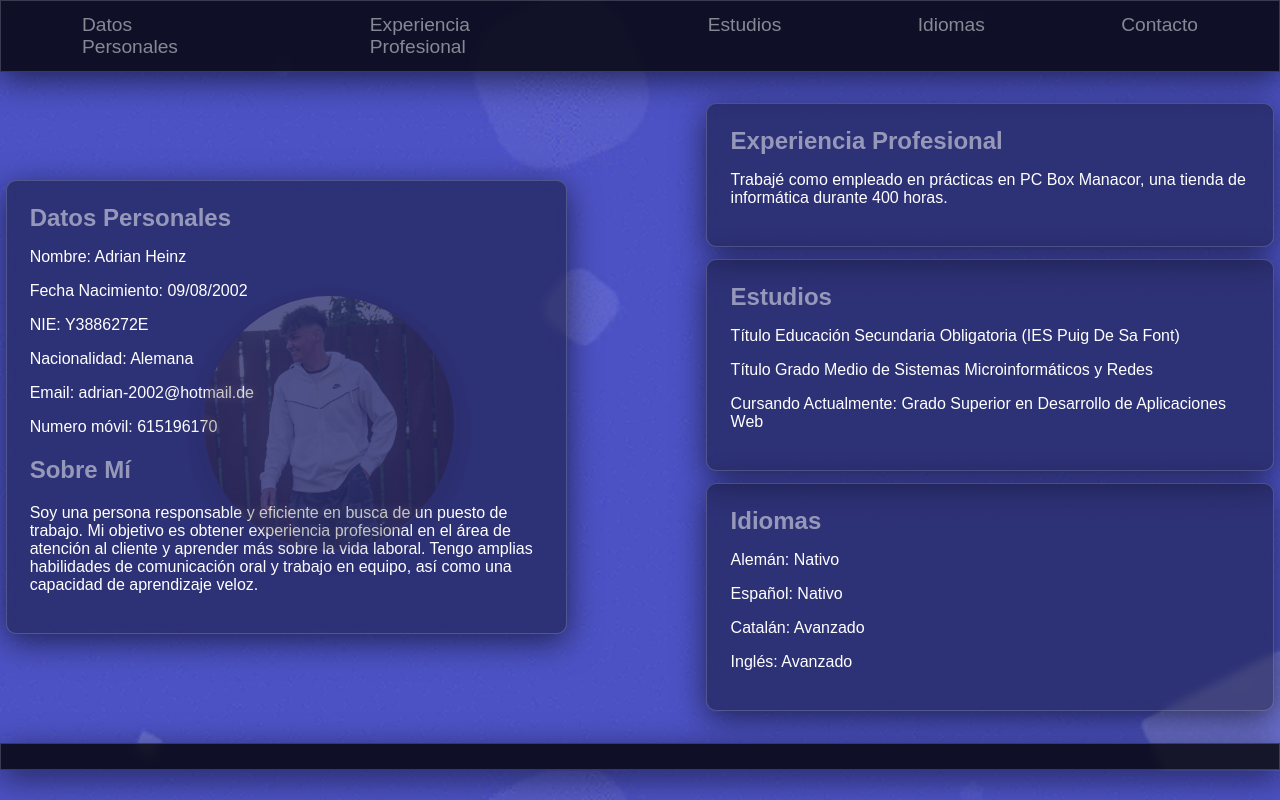
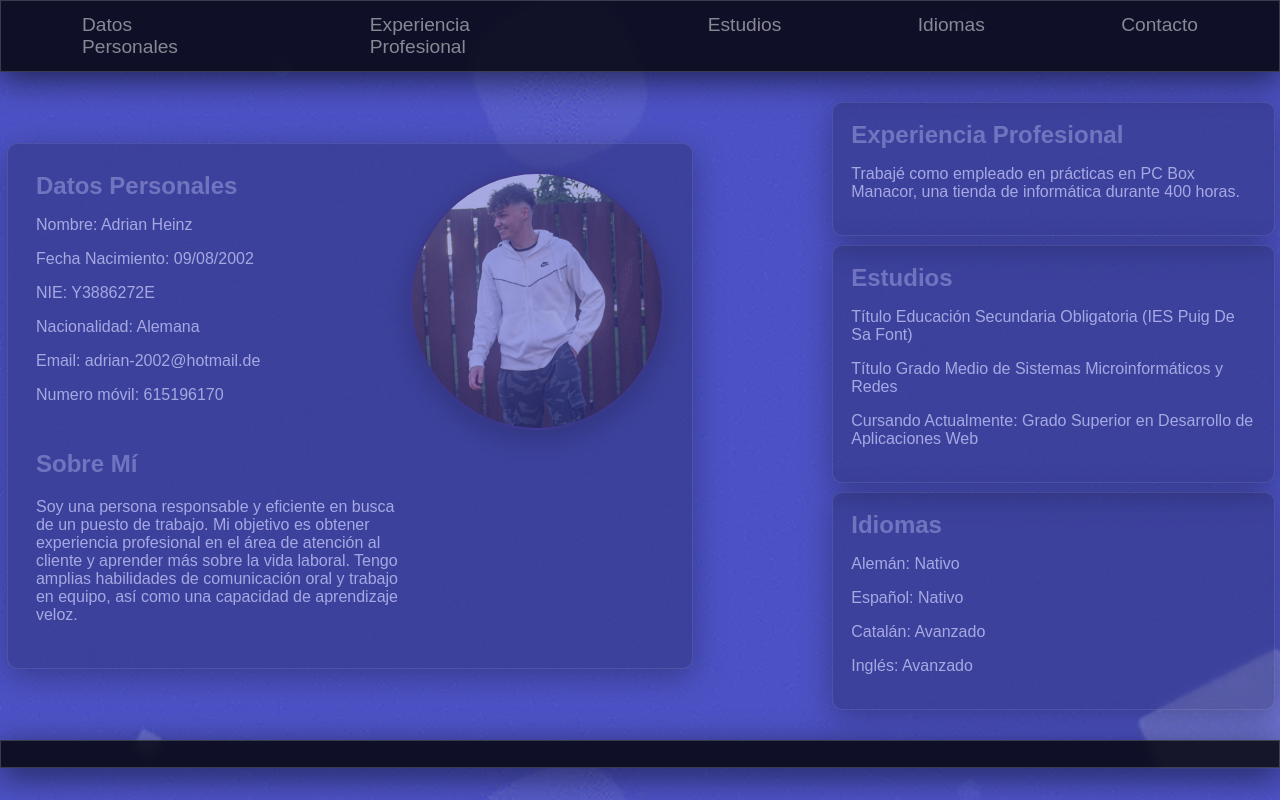
Before and after one commit to aheinz15563/project, a plain HTML site: page index.html in a window 1280 px wide. Drawn offline with Linux system fonts and the light colour scheme.

Commit message:
Retoques CSS, posicionament Image Curriculum

```diff
--- a/css.css
+++ b/css.css
@@ -103,6 +103,13 @@ main{
 
 }
 
+.sub-container-main{
+
+    display: grid;
+    grid-template-columns: auto auto;
+
+}
+
 .container-secondary{
 
     display: grid;
@@ -123,20 +130,16 @@ section{
     padding: 4%;
     margin-bottom: 2%;
     margin: 1%;
+    opacity: 0.5;
+    transition: 1s;
 
 }
 
 section:hover{
 
-    background: rgba(0, 0, 0, 0.4);
-    box-shadow: 0 8px 32px 0 rgba(0, 0, 0, 0.57);
-    backdrop-filter: blur( 4px );
-    -webkit-backdrop-filter: blur( 4px );
-    border-radius: 10px;
-    border: 3px solid rgba( 255, 255, 255, 0.18 );
-    padding: 4%;
-    margin-bottom: 2%;
-    margin: 1%;
+    border: 1px solid rgba(0, 0, 0, 0.18);
+    opacity: 1;
+
 
 }
 
@@ -144,21 +147,13 @@ section:hover{
 .img-datos-personales{
 
     width: 250px;
-    position: absolute;
-    top: 25%;
-    left: 35%;
+
     border-radius: 50%;
     box-shadow: 0 8px 32px 0 rgba(0, 0, 0, 0.57);
     backdrop-filter: blur( 4px );
     -webkit-backdrop-filter: blur( 4px );
     border: 2px solid rgba(255, 0, 183, 0.093);
 
-    opacity: 0.2;
-    transition: 2s;
-}
-
-.img-datos-personales:hover{
-    opacity: 1;
 }
 
 /* FOOTER */
--- a/index.html
+++ b/index.html
@@ -35,11 +35,11 @@
 
             <div class="container-main">
 
-                <section>
+                <section class="sub-container-main">
+
+                    <div>
 
                         <a id="datospersonales"><h1>Datos Personales</h1></a>
-
-                    <img src="./img.png" class="img-datos-personales" alt="">
 
                         <article>
 
@@ -56,6 +56,12 @@
                             </ul>
 
                         </article>
+
+                    </div>
+
+                    <img src="./img.png" class="img-datos-personales" alt="">
+
+
 
                     <article>
 
```
Lines whose indentation alone changed are shown as unchanged.
